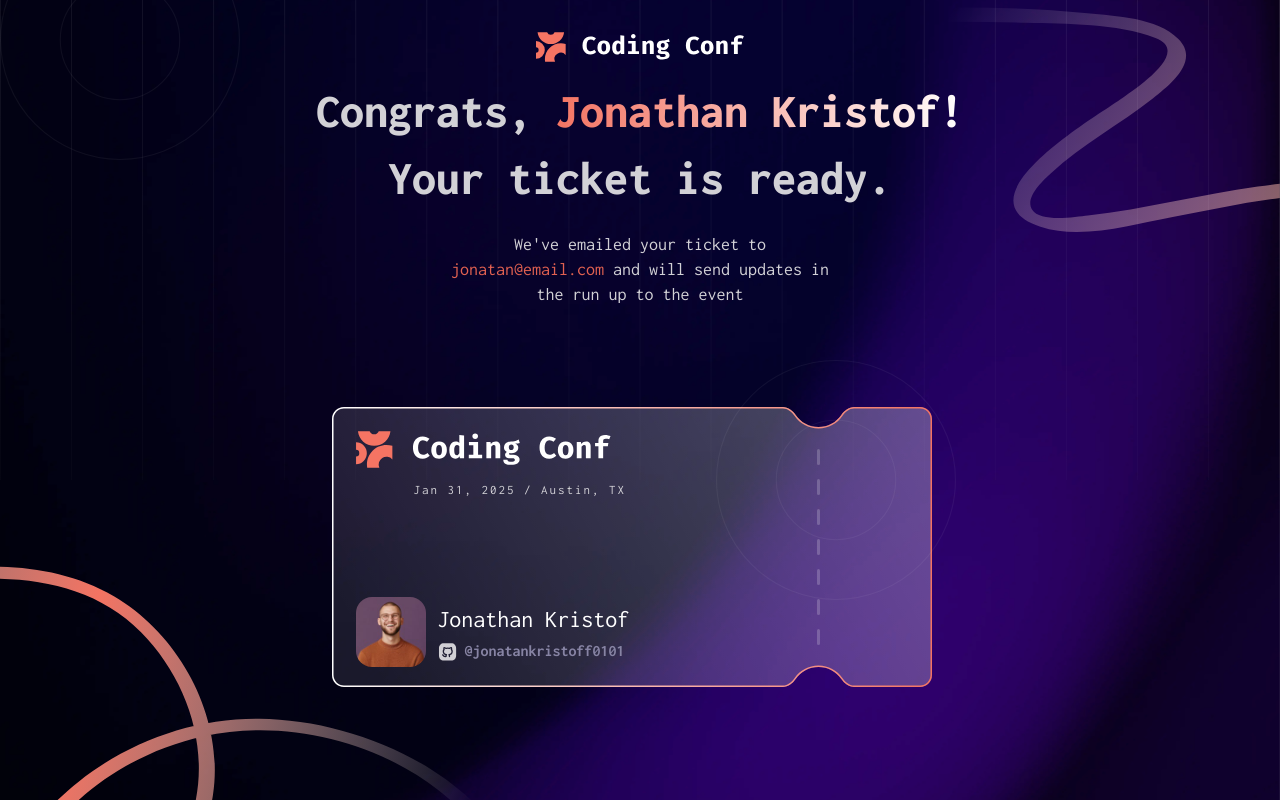
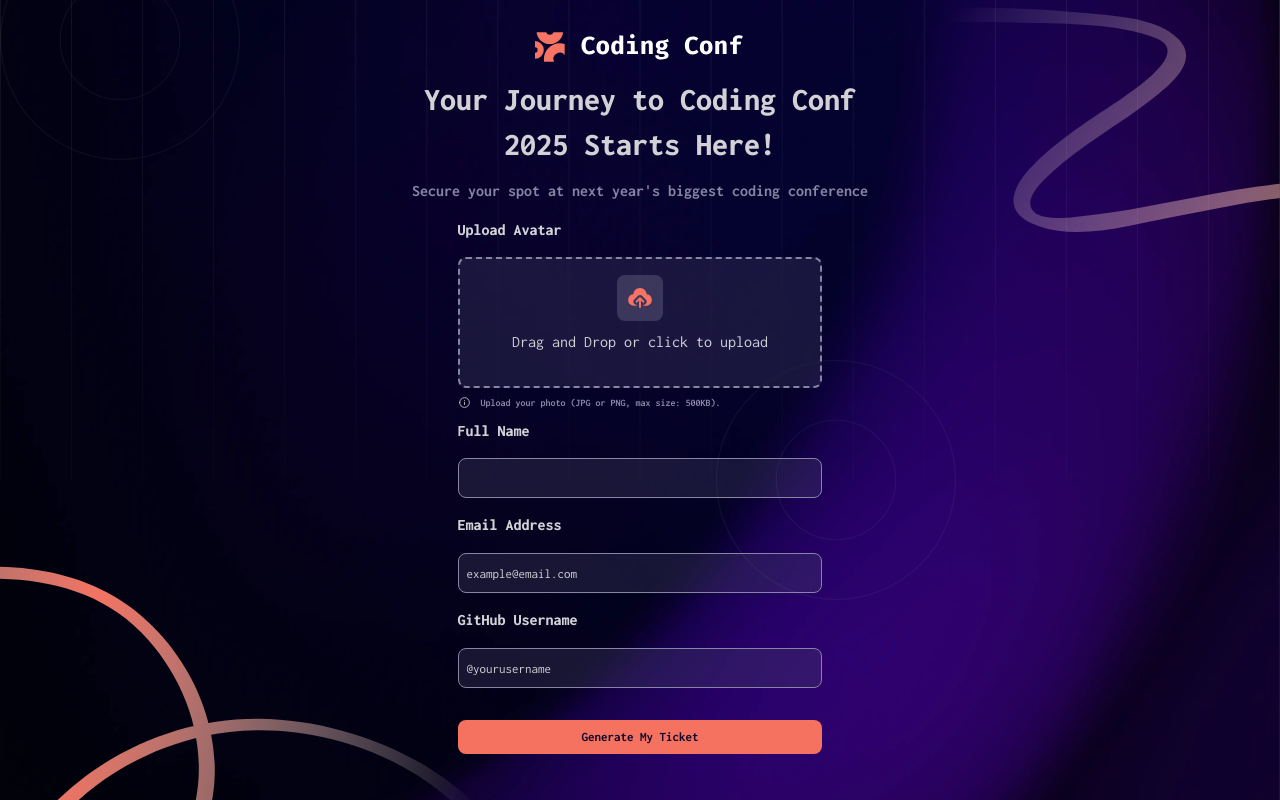
Before and after one commit to Timineri/Conference-Ticket-Generator, a React (Create React App) app: page / in a window 1280 px wide. Built offline with nearby package versions, Linux system fonts and the light colour scheme.

Commit message:
Worked on controlled input on my form and ticket.

```diff
--- a/src/App.js
+++ b/src/App.js
@@ -1,8 +1,30 @@
-// import FormDesign from "./components/FormDesign";
+import { useState } from "react";
+import FormDesign from "./components/FormDesign";
 import HeaderLogo from "./components/HeaderLogo";
 import TicketDesign from "./components/TicketDesign";
 
 function App() {
+  const [currentPage, setCurrentPage] = useState("Home");
+  const [fullName, setFullName] = useState(" ");
+  const [email, setEmail] = useState(" ");
+  const [githubUsername, setGithubUsername] = useState("");
+
+  const handleGenerateTicket = () => {
+    return setCurrentPage("Ticket");
+  };
+
+  const handleFullName = (e) => {
+    setFullName(e.target.value);
+  };
+
+  const handleEmail = (e) => {
+    setEmail(e.target.value);
+  };
+
+  const handleGithubUsername = (e) => {
+    setGithubUsername(e.target.value);
+  };
+
   return (
     <div className="background-container">
       <div className="container">
@@ -23,8 +45,22 @@ function App() {
         {/*Main Content*/}
         <div className="content">
           <HeaderLogo />
-          {/* <FormDesign /> */}
-          <TicketDesign />
+          <div>
+            {currentPage === "Home" ? (
+              <FormDesign
+                handleFullName={handleFullName}
+                handleEmail={handleEmail}
+                handleGithubUsername={handleGithubUsername}
+                onGenerateTicket={handleGenerateTicket}
+              />
+            ) : (
+              <TicketDesign
+                fullName={fullName}
+                email={email}
+                githubUsername={githubUsername}
+              />
+            )}
+          </div>
         </div>
       </div>
     </div>
--- a/src/components/FormDesign.js
+++ b/src/components/FormDesign.js
@@ -2,7 +2,12 @@ import React from "react";
 import UploadIcon from "../assets/images/icon-upload.svg";
 import InfoIcon from "../assets/images/icon-info.svg";
 
-export default function FormDesign() {
+export default function FormDesign({
+  handleFullName,
+  handleEmail,
+  handleGithubUsername,
+  onGenerateTicket,
+}) {
   return (
     <div>
       <h1>
@@ -24,21 +29,29 @@ export default function FormDesign() {
 
         <label>
           Full Name
-          <input type="text" />
+          <input type="text" onChange={handleFullName} />
         </label>
 
         <label>
           Email Address
-          <input type="email" placeholder="example@email.com" />
+          <input
+            type="email"
+            onChange={handleEmail}
+            placeholder="example@email.com"
+          />
         </label>
 
         <label>
           GitHub Username
-          <input type="text" placeholder="@yourusername" />
+          <input
+            type="text"
+            onChange={handleGithubUsername}
+            placeholder="@yourusername"
+          />
         </label>
 
         <div>
-          <button>Generate My Ticket</button>
+          <button onClick={onGenerateTicket}>Generate My Ticket</button>
         </div>
       </form>
     </div>
--- a/src/components/TicketDesign.js
+++ b/src/components/TicketDesign.js
@@ -3,18 +3,18 @@ import Logo from "../assets/images/logo-full.svg";
 import Avatar from "../assets/images/image-avatar.jpg";
 import GitHubLogo from "../assets/images/icon-github.svg";
 
-export default function TicketDesign() {
+export default function TicketDesign({ fullName, email, githubUsername }) {
   return (
     <div className="ticket-container">
       <div>
         <h1 className="ticket-header-text">
-          Congrats, <span className="gradient-text">Jonathan Kristof!</span>{" "}
-          <br /> Your ticket is ready.
+          Congrats, <span className="gradient-text">{fullName}!</span> <br />{" "}
+          Your ticket is ready.
         </h1>
         <p className="email-ticket">
           We've emailed your ticket to <br />{" "}
           <a href="/" className="email">
-            jonatan@email.com
+            {email}
           </a>{" "}
           and will send updates in <br /> the run up to the event
         </p>
@@ -28,10 +28,10 @@ export default function TicketDesign() {
               <img src={Avatar} alt="avatar" className="avatar" />
             </div>
             <div className="profile-info">
-              <h2>Jonathan Kristof</h2>
+              <h2>{fullName}</h2>
               <div className="profile-github">
                 <img src={GitHubLogo} alt="github-logo" />
-                <p className="github-username">@jonatankristoff0101</p>
+                <p className="github-username">{githubUsername}</p>
               </div>
             </div>
           </div>
```
